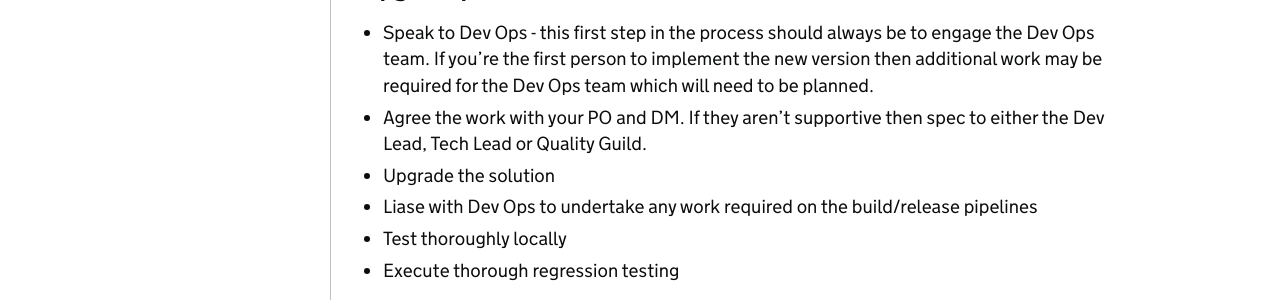
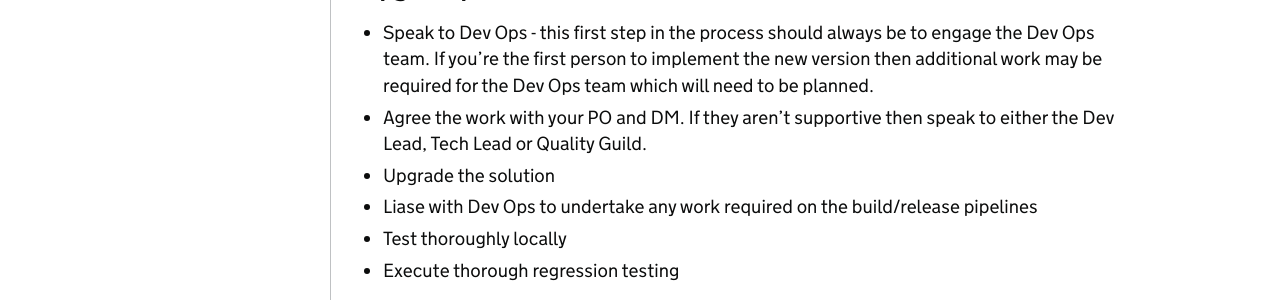
Before and after one commit to SkillsFundingAgency/das-technical-guidance, a Jekyll site: the page built from collections/_development/framework-upgrade-roadmap.md, in a window 1280 px wide. Shown: the part 836-1136 px from the top of the page. Built offline with Jekyll 4.4.1, drawn with Linux system fonts in a browser that asks for light colours.

Commit message:
Corrected spelling.

```diff
--- a/collections/_development/framework-upgrade-roadmap.md
+++ b/collections/_development/framework-upgrade-roadmap.md
@@ -27,7 +27,7 @@ New solutions should always use the latest version of the framework which is in
 ### Upgrade process
 
 * Speak to Dev Ops - this first step in the process should always be to engage the Dev Ops team.  If you're the first person to implement the new version then additional work may be required for the Dev Ops team which will need to be planned.
-* Agree the work with your PO and DM.  If they aren't supportive then spec to either the Dev Lead, Tech Lead or Quality Guild.
+* Agree the work with your PO and DM.  If they aren't supportive then speak to either the Dev Lead, Tech Lead or Quality Guild.
 * Upgrade the solution
 * Liase with Dev Ops to undertake any work required on the build/release pipelines
 * Test thoroughly locally
```
